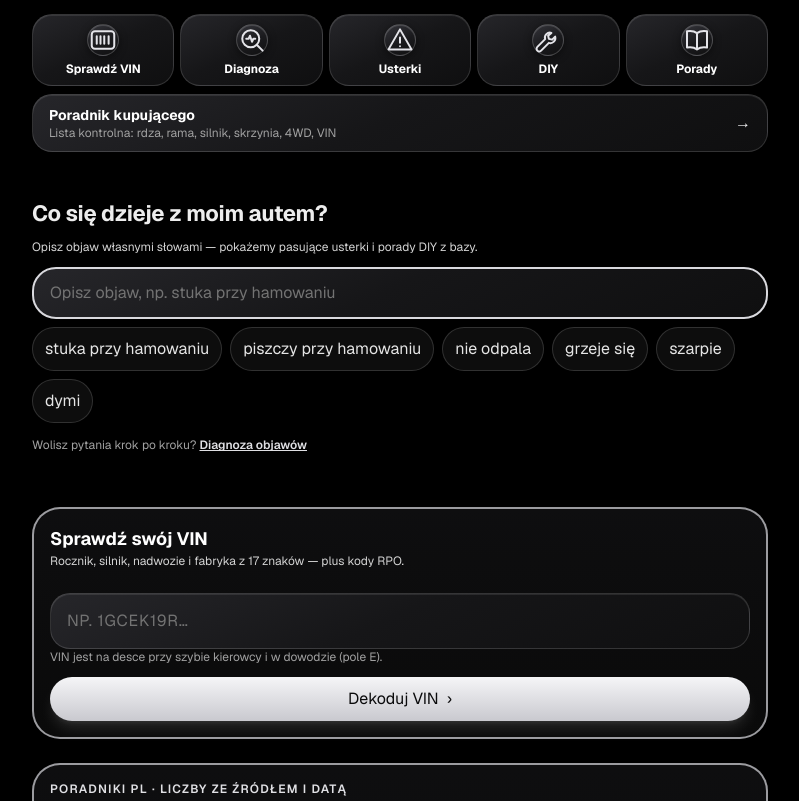
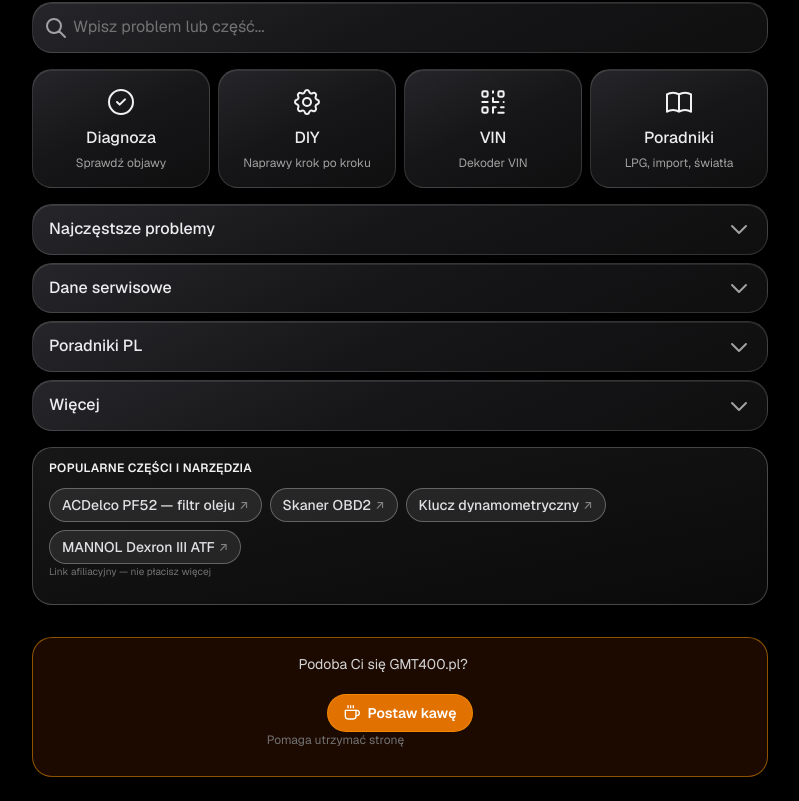
Before and after one commit to tsrc4mm9gg-netizen/gmt400-app, a Next.js app: page / in a window 1280 px wide. Shown: the part 859-1660 px from the top of the page, without its empty margins (240-1039 px from the left). Built offline with nearby package versions, Linux system fonts and the light colour scheme.

Commit message:
feat: reorganize homepage with search and quick actions

```diff
--- a/src/app/HomeHero.tsx
+++ b/src/app/HomeHero.tsx
@@ -1,5 +1,7 @@
 'use client';
 
+import { useState } from 'react';
+import Link from 'next/link';
 import ModelHero from './ModelHero';
 import CategoryGrid from './CategoryGrid';
 import HomeSearch from './HomeSearch';
@@ -17,12 +19,38 @@ import HomeFAQ from './HomeFAQ';
 import SymptomSearch from './SymptomSearch';
 import AffiliateBox from './ui/AffiliateBox';
 
+const QUICK_ACTIONS = [
+  { href: '/diagnoza', icon: 'M9 12l2 2 4-4m6 2a9 9 0 11-18 0 9 9 0 0118 0z', label: 'Diagnoza', desc: 'Sprawdź objawy' },
+  { href: '/diy', icon: 'M10.325 4.317c.426-1.756 2.924-1.756 3.35 0a1.724 1.724 0 002.573 1.066c1.543-.94 3.31.826 2.37 2.37a1.724 1.724 0 001.065 2.572c1.756.426 1.756 2.924 0 3.35a1.724 1.724 0 00-1.066 2.573c.94 1.543-.826 3.31-2.37 2.37a1.724 1.724 0 00-2.572 1.065c-.426 1.756-2.924 1.756-3.35 0a1.724 1.724 0 00-2.573-1.066c-1.543.94-3.31-.826-2.37-2.37a1.724 1.724 0 00-1.065-2.572c-1.756-.426-1.756-2.924 0-3.35a1.724 1.724 0 001.066-2.573c-.94-1.543.826-3.31 2.37-2.37.996.608 2.296.07 2.572-1.065z M15 12a3 3 0 11-6 0 3 3 0 016 0z', label: 'DIY', desc: 'Naprawy krok po kroku' },
+  { href: '/vin', icon: 'M12 4v1m6 11h2m-6 0h-2v4m0-11v3m0 0h.01M12 12h4.01M16 20h4M4 12h4m12 0h.01M5 8h2a1 1 0 001-1V5a1 1 0 00-1-1H5a1 1 0 00-1 1v2a1 1 0 001 1zm12 0h2a1 1 0 001-1V5a1 1 0 00-1-1h-2a1 1 0 00-1 1v2a1 1 0 001 1zM5 20h2a1 1 0 001-1v-2a1 1 0 00-1-1H5a1 1 0 00-1 1v2a1 1 0 001 1z', label: 'VIN', desc: 'Dekoder VIN' },
+  { href: '/dla-wlasciciela', icon: 'M12 6.253v13m0-13C10.832 5.477 9.246 5 7.5 5S4.168 5.477 3 6.253v13C4.168 18.477 5.754 18 7.5 18s3.332.477 4.5 1.253m0-13C13.168 5.477 14.754 5 16.5 5c1.747 0 3.332.477 4.5 1.253v13C19.832 18.477 18.247 18 16.5 18c-1.746 0-3.332.477-4.5 1.253', label: 'Poradniki', desc: 'LPG, import, światła' },
+];
+
+function AccordionSection({ title, children }: { title: string; children: React.ReactNode }) {
+  const [open, setOpen] = useState(false);
+  return (
+    <div className="mx-4 mb-2 rounded-xl border border-white/10 bg-neutral-900">
+      <button
+        type="button"
+        onClick={() => setOpen(!open)}
+        className="flex w-full items-center justify-between px-4 py-3 text-left"
+      >
+        <span className="font-medium text-silver-200">{title}</span>
+        <svg className={`h-5 w-5 text-neutral-400 transition-transform ${open ? 'rotate-180' : ''}`} fill="none" viewBox="0 0 24 24" stroke="currentColor">
+          <path strokeLinecap="round" strokeLinejoin="round" strokeWidth={2} d="M19 9l-7 7-7-7" />
+        </svg>
+      </button>
+      {open && <div className="border-t border-white/10 px-4 py-3">{children}</div>}
+    </div>
+  );
+}
+
 export default function HomeHero() {
   const { bodyId, filters, clearSelection, setSelection } = useModelSelection();
   const body = findBody(bodyId);
 
   return (
-    <div className="mx-auto w-full max-w-3xl">
+    <div className="mx-auto w-full max-w-3xl pb-28">
       <HomeIntro />
       <ModelHero />
       {body && (
@@ -45,18 +73,61 @@ export default function HomeHero() {
           </div>
         </div>
       )}
-      <HomeQuickLinks />
-      <HomeBuyerGuide />
-      <SymptomSearch className="pb-1" />
+
+      <div className="mx-4 mb-4">
+        <form action="/szukaj" method="get" className="relative">
+          <svg className="absolute left-3 top-1/2 h-5 w-5 -translate-y-1/2 text-neutral-400" fill="none" viewBox="0 0 24 24" stroke="currentColor">
+            <path strokeLinecap="round" strokeLinejoin="round" strokeWidth={2} d="M21 21l-6-6m2-5a7 7 0 11-14 0 7 7 0 0114 0z" />
+          </svg>
+          <input
+            type="search"
+            name="q"
+            placeholder="Wpisz problem lub część..."
+            className="w-full rounded-xl border border-white/10 bg-neutral-900 py-3 pl-10 pr-4 text-white placeholder-neutral-500 focus:border-silver-500 focus:outline-none"
+          />
+        </form>
+      </div>
+
+      <div className="mx-4 mb-4 grid grid-cols-2 gap-2 sm:grid-cols-4">
+        {QUICK_ACTIONS.map(action => (
+          <Link
+            key={action.href}
+            href={action.href}
+            className="flex flex-col items-center rounded-xl border border-white/10 bg-neutral-900 p-4 text-center hover:border-silver-500/50"
+          >
+            <svg className="mb-2 h-6 w-6 text-silver-400" fill="none" viewBox="0 0 24 24" stroke="currentColor">
+              <path strokeLinecap="round" strokeLinejoin="round" strokeWidth={1.5} d={action.icon} />
+            </svg>
+            <span className="font-medium text-silver-200">{action.label}</span>
+            <span className="mt-1 text-xs text-neutral-400">{action.desc}</span>
+          </Link>
+        ))}
+      </div>
+
       <RecentlyViewed />
-      <div className="pt-4"><HomeStart /></div>
-      <OwnerEssentials />
-      <HomeProblems />
-      <HomeTorque />
-      <div className="pt-1"><HomeSearch /></div>
-      <HomeFAQ />
-      <CategoryGrid />
-      <div className="mx-4">
+
+      <AccordionSection title="Najczęstsze problemy">
+        <HomeProblems />
+      </AccordionSection>
+
+      <AccordionSection title="Dane serwisowe">
+        <HomeTorque />
+        <HomeStart />
+      </AccordionSection>
+
+      <AccordionSection title="Poradniki PL">
+        <OwnerEssentials />
+        <HomeBuyerGuide />
+      </AccordionSection>
+
+      <AccordionSection title="Więcej">
+        <CategoryGrid />
+        <HomeQuickLinks />
+        <HomeSearch />
+        <HomeFAQ />
+      </AccordionSection>
+
+      <div className="mx-4 mt-4">
         <AffiliateBox
           title="Popularne części i narzędzia"
           items={[
@@ -67,6 +138,7 @@ export default function HomeHero() {
           ]}
         />
       </div>
+
       <div className="mx-4 my-6 rounded-xl border border-amber-500/50 bg-amber-950/40 px-4 py-4 text-center">
         <p className="text-sm text-neutral-300">
           Podoba Ci się GMT400.pl?
```
